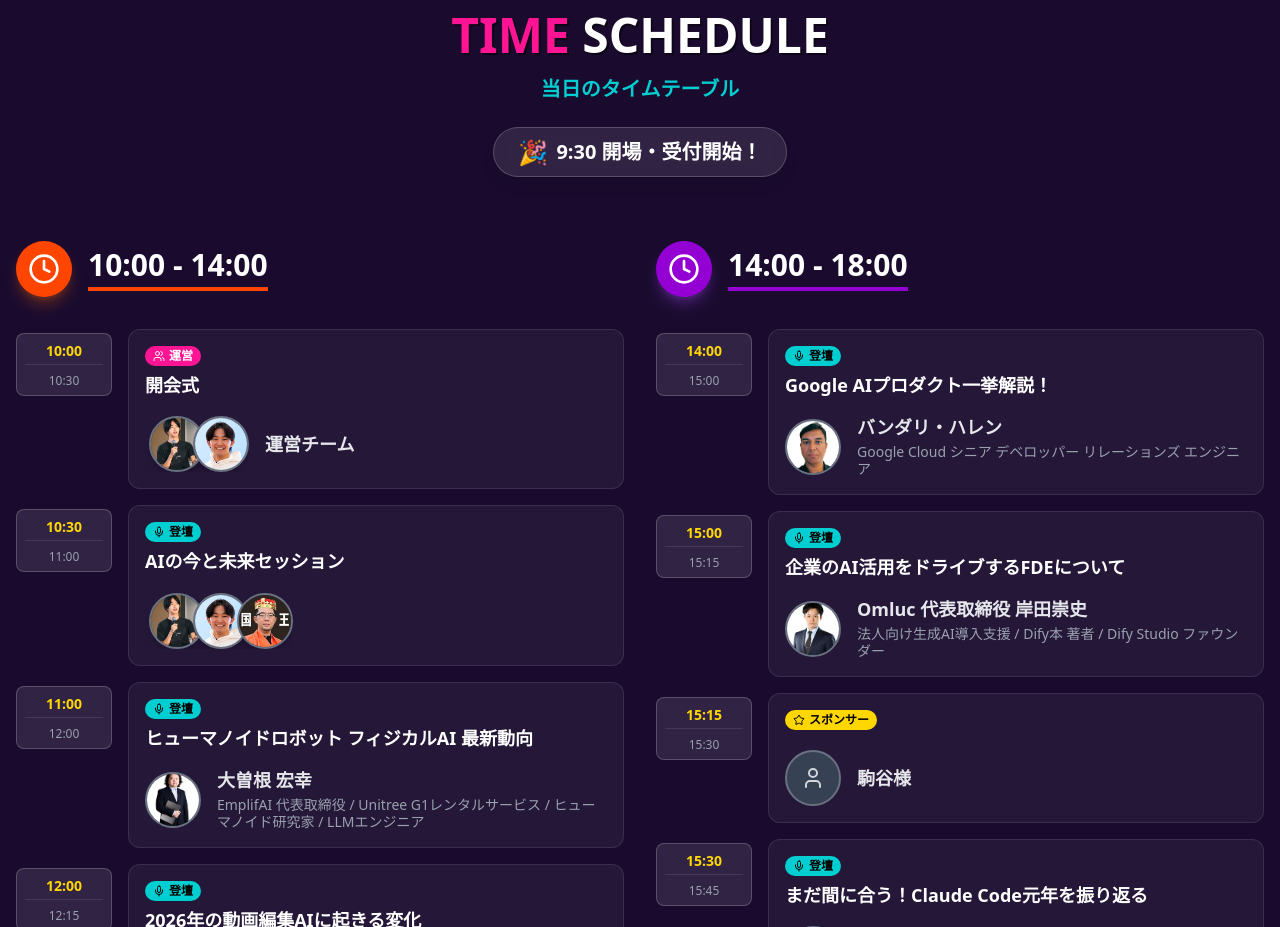
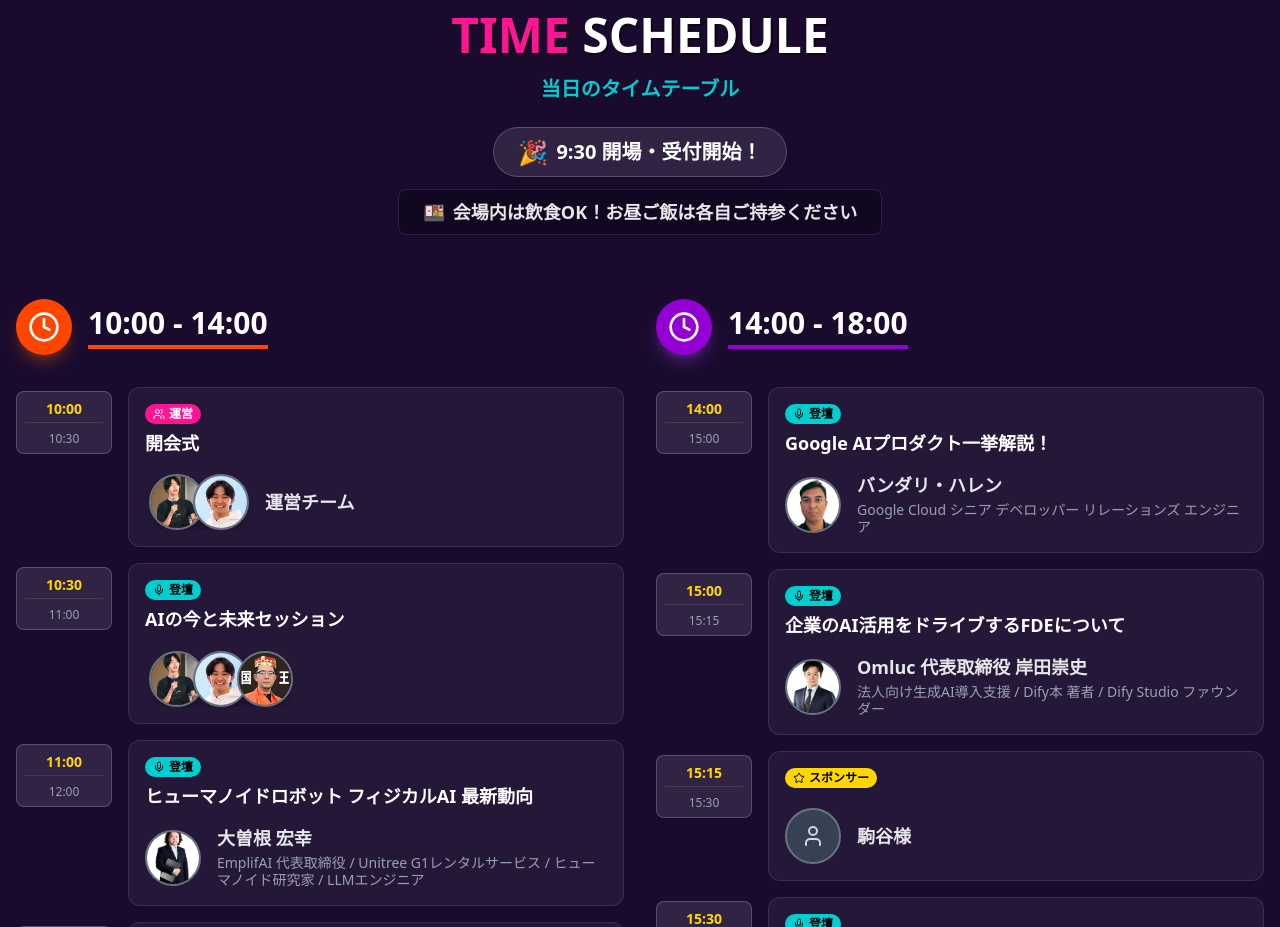
Before and after one commit to nanameru/bounenkai-lp, a Next.js app: page / in a window 1280 px wide. Shown: the part 2140-3067 px from the top of the page. Built offline with nearby package versions, Linux system fonts and the light colour scheme; a web font is replaced by a local one.

Commit message:
feat: add info about food/drink and lunch to TimeTable header

```diff
--- a/app/components/TimeTable.tsx
+++ b/app/components/TimeTable.tsx
@@ -293,10 +293,16 @@ export default function TimeTable() {
           <p className="text-xl font-bold text-[var(--color-party-cyan)]">
             当日のタイムテーブル
           </p>
-          <div className="mt-6 inline-block bg-white/10 px-6 py-2 rounded-full border border-white/20 backdrop-blur-sm shadow-lg">
-            <p className="text-lg md:text-xl text-white font-bold flex items-center gap-2">
-              <span className="text-2xl">🎉</span>
-              <span>9:30 開場・受付開始！</span>
+          <div className="mt-6 flex flex-col items-center gap-3">
+            <div className="inline-block bg-white/10 px-6 py-2 rounded-full border border-white/20 backdrop-blur-sm shadow-lg">
+              <p className="text-lg md:text-xl text-white font-bold flex items-center gap-2">
+                <span className="text-2xl">🎉</span>
+                <span>9:30 開場・受付開始！</span>
+              </p>
+            </div>
+            <p className="text-white/90 font-bold text-base md:text-lg bg-black/30 px-6 py-2 rounded-lg border border-white/10 flex items-center gap-2">
+               <span>🍱</span>
+               <span>会場内は飲食OK！お昼ご飯は各自ご持参ください</span>
             </p>
           </div>
         </div>
```
